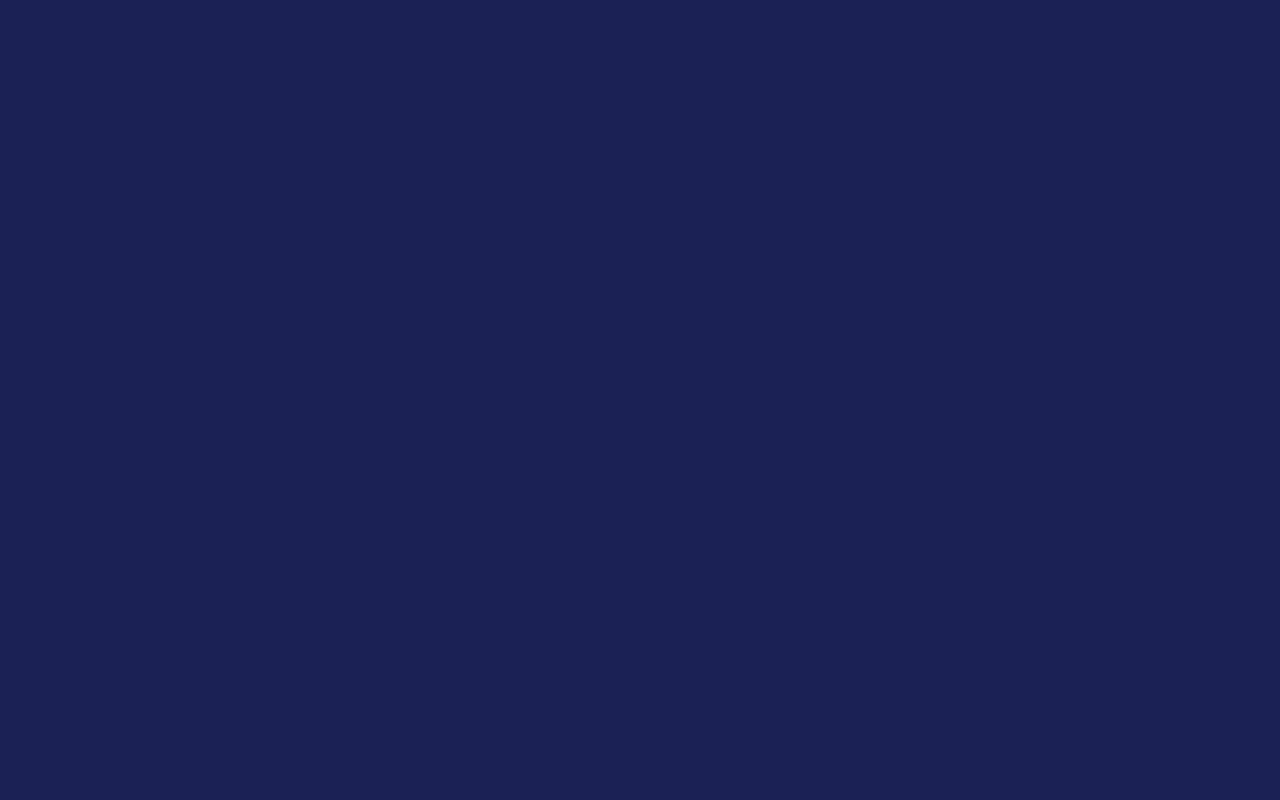
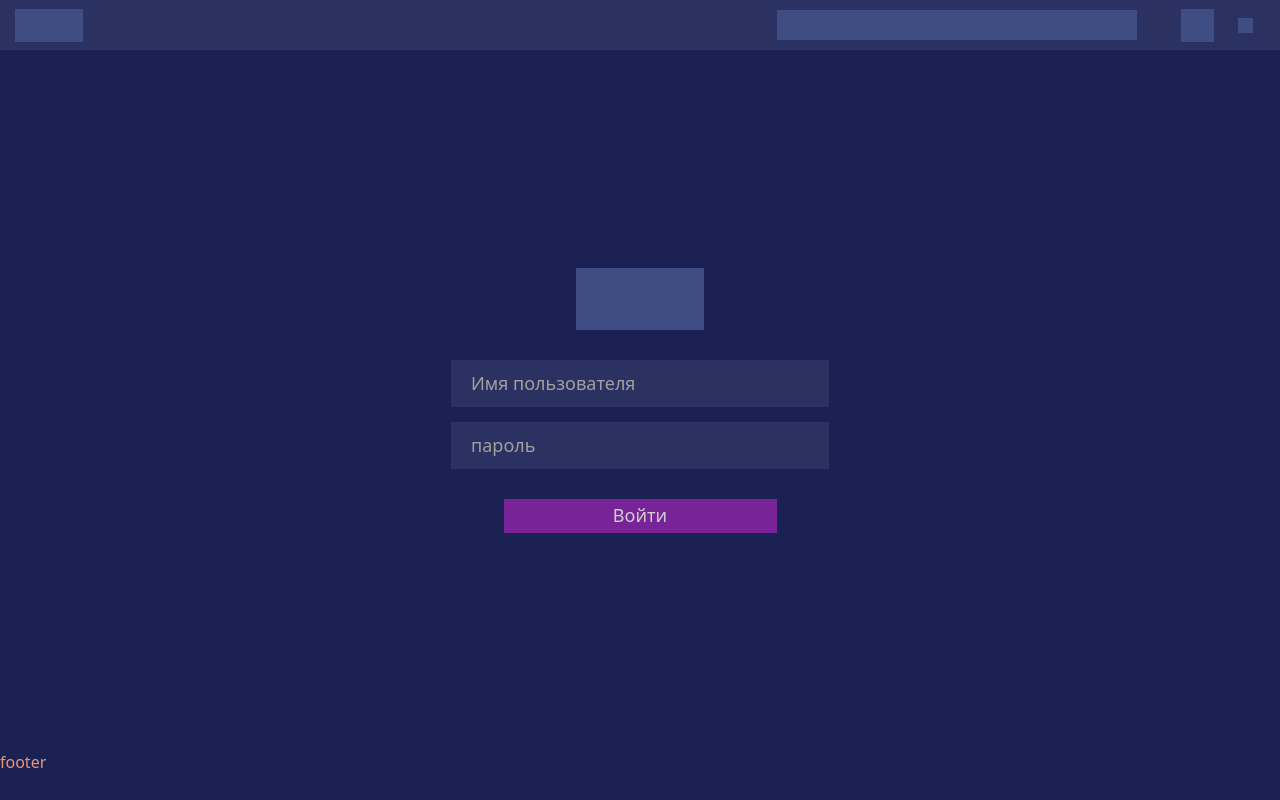
Before and after one commit to ShmidtOtto/spaceMetric, a React (Create React App) app: page /login in a window 1280 px wide. Before the commit this address had no page. Built offline with nearby package versions, Linux system fonts and the light colour scheme.

Commit message:
Created Login page

```diff
--- a/src/App.js
+++ b/src/App.js
@@ -1,6 +1,7 @@
 import { Routes, Route } from 'react-router-dom';
 import MainLayout from './layouts/mainLayout.js';
 import Main from './components/mainComponent/mainComponent.js';
+import Login from './components/loginComponents/loginComponent.js';
 import '../node_modules/bootstrap/dist/css/bootstrap.min.css';
 import './App.css';
 
@@ -9,6 +10,7 @@ function App() {
     <Routes className='app'>
       <Route path='/' element={<MainLayout/>}>
         <Route index element={<Main/>} />
+        <Route path='login' element={<Login/>}/>
       </Route>
     </Routes>
   );
--- /dev/null
+++ b/src/components/loginComponents/loginComponent.css
@@ -0,0 +1,62 @@
+.login{
+    width: 100%;
+    height: 700px;
+    background-color: #1C2154;
+    display: flex;
+    flex-direction: column;
+    justify-content: center;
+    align-items: center;
+}
+.login__inner{
+    width: auto;
+    height: auto;
+    display: flex;
+    flex-direction: column;
+    justify-content: center;
+    align-items:center ;
+}
+
+.login__logo {
+    height: 62px;
+    width: 128px;
+    background-color: #3E4E85;
+}
+
+.login__name {
+    padding-left: 20px;
+    margin-top: 30px;
+    height: 47px;
+    width: 378px;
+    background-color: #2B3160;
+    font-size: 18px;
+    font-weight: light;
+    color: #A1A1A1;
+    display: flex;
+    justify-content: flex-start;
+    align-items: center;
+}
+.login__password {
+    margin-top: 15px;
+    padding-left: 20px;
+    height: 47px;
+    width: 378px;
+    background-color: #2B3160;
+    font-size: 18px;
+    font-weight: light;
+    color: #A1A1A1;
+    display: flex;
+    justify-content: flex-start;
+    align-items: center;
+}
+.login__enter {
+    margin-top: 30px;
+    height: 34px;
+    width: 273px;
+    background-color: #792398;
+    font-size: 18px;
+    font-weight: light;
+    color: #CFCFCF;
+    display: flex;
+    justify-content: center;
+    align-items: center;
+}
--- /dev/null
+++ b/src/components/loginComponents/loginComponent.js
@@ -0,0 +1,14 @@
+import './loginComponent.css';
+function Login() {
+    return (
+        <div className='login'>
+            <div className='login__inner'>
+                <div className='login__logo'></div>
+                <div className='login__name'>Имя пользователя</div>
+                <div className='login__password'>пароль</div>
+                <div className='login__enter'>Войти</div>
+            </div>
+        </div>
+    )
+}
+export default Login;
```
Also changed, not shown: src/components/headerComponent/headerComponent.js (+7 -7 lines).
